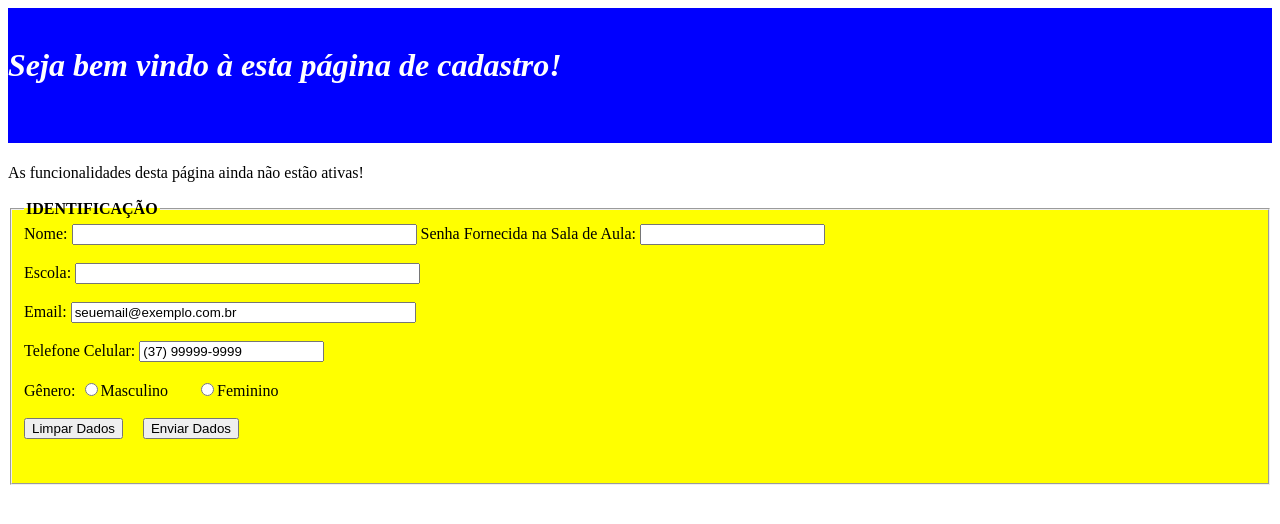
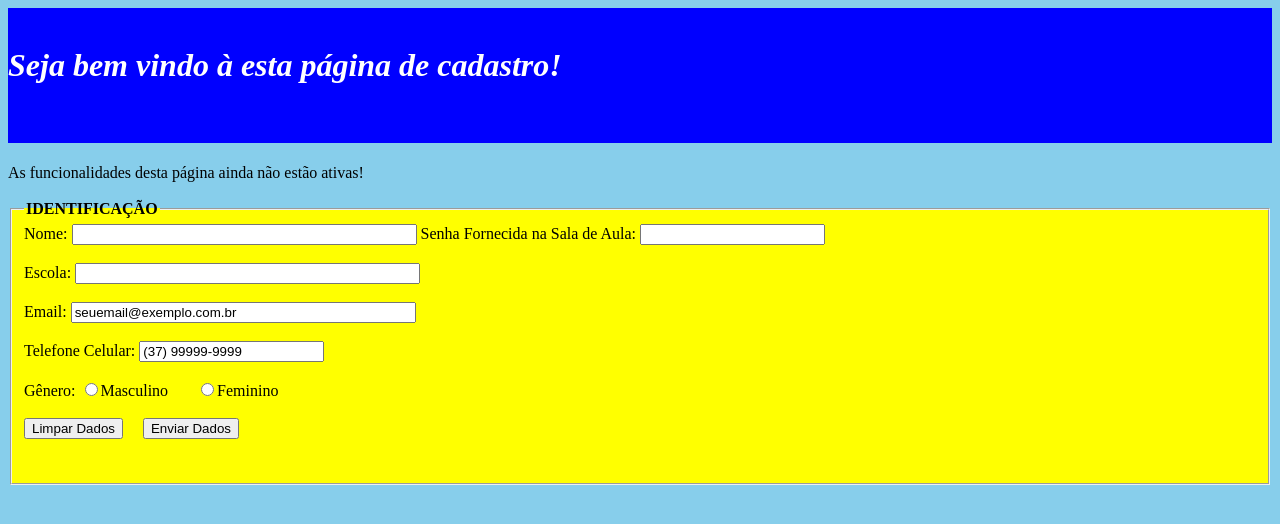
Before and after one commit to edilson-eemao/curriculo2, a Jekyll site: the page pages/Teste.html, which Jekyll copies as it is, in a window 1280 px wide. Shown: the top 524 px of the page. Built offline with Jekyll 4.4.1, drawn with Linux system fonts in a browser that asks for light colours.

Commit message:
Background color 87ceeb azul céu na tag body

```diff
--- a/pages/Teste.html
+++ b/pages/Teste.html
@@ -74,7 +74,7 @@
 
   </head>
 
-  <body>
+  <body style="background-color:#87ceeb;">
     <noscript>
         <h1><b>Atenção:</b><h1><br/>
            <p>Seu navegador não está aceitando scripts. Configure-o para aceitar scripts ou utilize outro navegador.</p>
```
Also changed, not shown: 1 other file.
